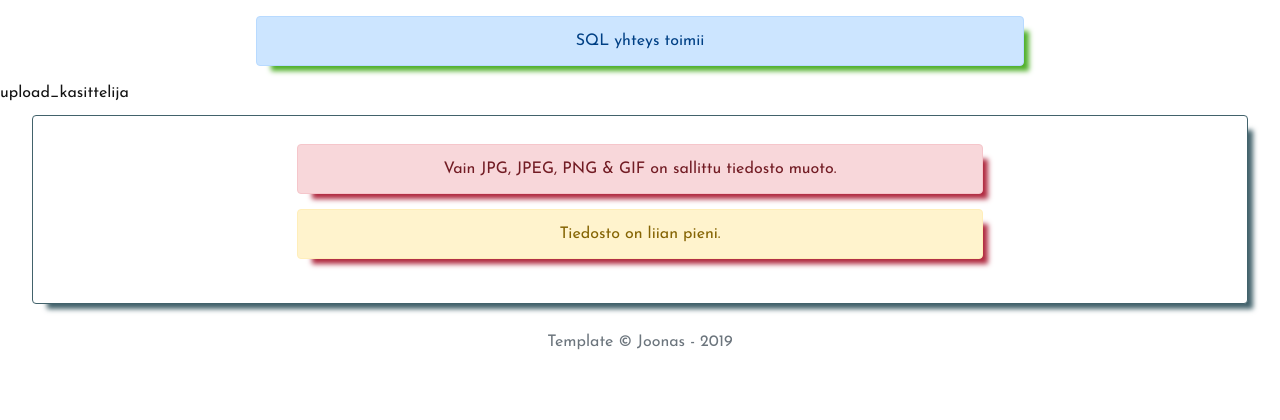
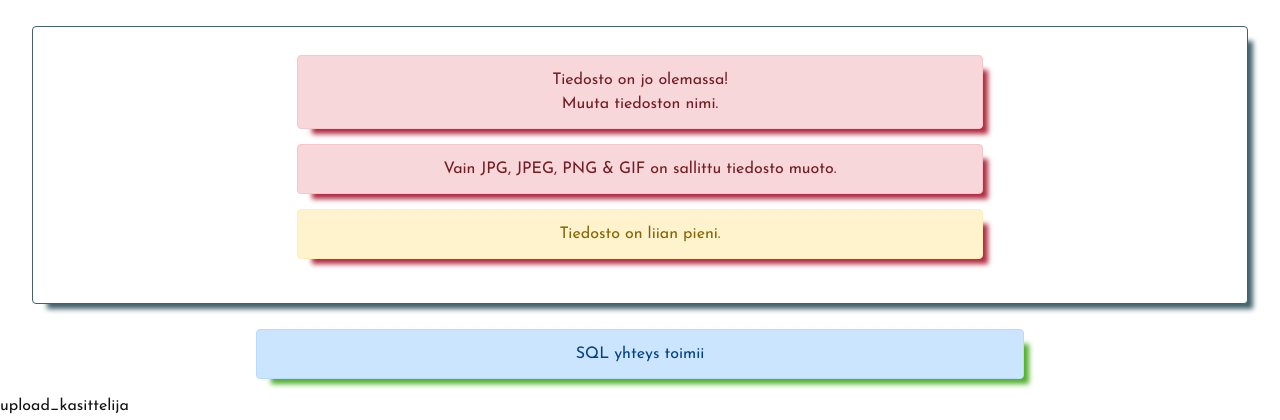
Before and after one commit to Tenuxi/Uppipalvelu, a PHP site: page /index.php?page=upload_kasittelija in a window 1280 px wide. Shown: the part 119-539 px from the top of the page. Run offline with PHP 8.4, Linux system fonts and the light colour scheme; data that the repository does not hold is empty.

Commit message:
käsittelijää muokkailtu

```diff
--- a/index.php
+++ b/index.php
@@ -74,10 +74,7 @@ $page=isset($_GET['page'])?$_GET['page']:'aloitus'
     <!-- Pieni "Huom" Div -------------------------------------------------------->
 
 
-    <?php
-    require("db.php");
-    echo $page;
-    ?>
+
 
 <!--
     <div id="huomautus" class="alert alert-danger" role="alert">
@@ -135,6 +132,12 @@ $page=isset($_GET['page'])?$_GET['page']:'aloitus'
 
         -->
 
+    <!-- SQL YHTEYS ------------------------------------------------------------------->
+
+    <?php
+        require("db.php");
+        echo $page;
+    ?>
 
     <!-- Footer ------------------------------------------------------------------->
     <footer class="footer mt-auto py-3">
--- a/upload_kasittelija.php
+++ b/upload_kasittelija.php
@@ -60,7 +60,9 @@ if ($uploadOk == 0) {
 } else {
     if (move_uploaded_file($_FILES["fileToUpload"]["tmp_name"], $target_file)) {
         echo '<div id="neutraali" class="alert alert-success" role="alert">';
-        echo "Tiedosto ". basename( $_FILES["fileToUpload"]["name"]). " on ladattu.";
+        echo "Tiedosto ". "'" . basename( $_FILES["fileToUpload"]["name"]). "'" . " on ladattu.";
+        echo "<br />";
+        echo "<a class='nav-link' href='<?php echo '?page=upload'; ?>Lataa lisää kuvia</a>";
         echo "</div>";
     } else {
         echo '<div id="huomautus" class="alert alert-danger" role="alert">';
```
